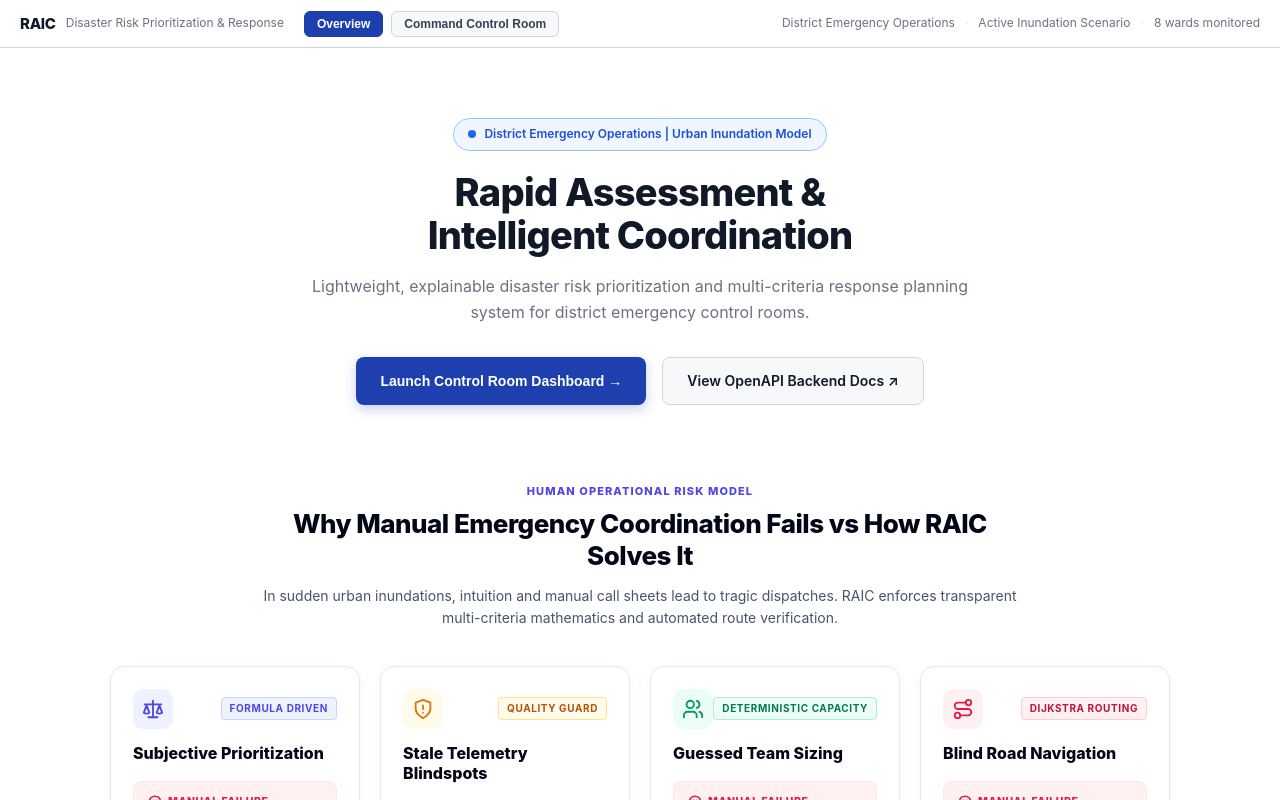
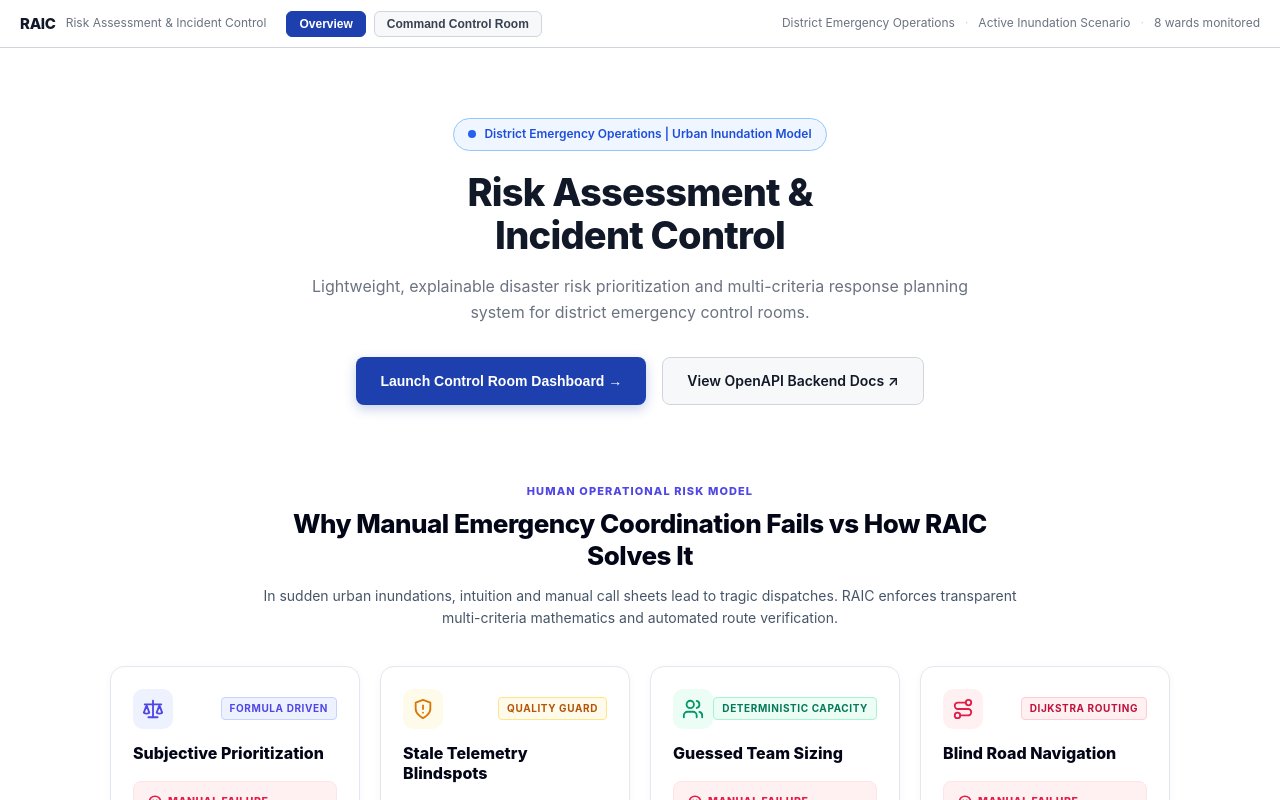
Before and after one commit to SIBAM890/IBM_Hack_team_044, a React (Vite) app in the folder frontend/: page / in a window 1280 px wide. Built offline with nearby package versions, Linux system fonts and the light colour scheme.

Commit message:
docs: update RAIC acronym definition to Risk Assessment & Incident Control

```diff
--- a/frontend/index.html
+++ b/frontend/index.html
@@ -4,7 +4,7 @@
     <meta charset="UTF-8" />
     <link rel="icon" type="image/svg+xml" href="/vite.svg" />
     <meta name="viewport" content="width=device-width, initial-scale=1.0" />
-    <title>RAIC — District Disaster Operations & Risk Prioritization</title>
+    <title>RAIC — Risk Assessment &amp; Incident Control</title>
     <!-- No external font or CSS CDN links — app is fully self-contained for offline use -->
     <!-- Fonts: system-ui stack defined in index.css (Segoe UI on Win, SF Pro on Mac) -->
   </head>
--- a/frontend/src/App.jsx
+++ b/frontend/src/App.jsx
@@ -652,8 +652,8 @@ export default function App() {
       {/* ── Header ───────────────────────────────────────────────────────────── */}
       <header id="top-bar">
         <div style={{ display: 'flex', alignItems: 'center' }}>
-          <span id="system-name">RAIC</span>
-          <span id="system-tagline">Disaster Risk Prioritization &amp; Response</span>
+          <span id="system-name" title="Risk Assessment and Incident Control">RAIC</span>
+          <span id="system-tagline">Risk Assessment &amp; Incident Control</span>
 
           <div className="nav-tabs">
             <button
--- a/frontend/src/components/LandingPage.jsx
+++ b/frontend/src/components/LandingPage.jsx
@@ -10,7 +10,7 @@ export default function LandingPage({ onLaunchDashboard, wardsCount, roadBlocked
           District Emergency Operations | Urban Inundation Model
         </div>
         <h1 className="landing-title">
-          Rapid Assessment &amp;<br />Intelligent Coordination
+          Risk Assessment &amp;<br />Incident Control
         </h1>
         <p className="landing-subtitle">
           Lightweight, explainable disaster risk prioritization and multi-criteria response planning system for district emergency control rooms.
```
